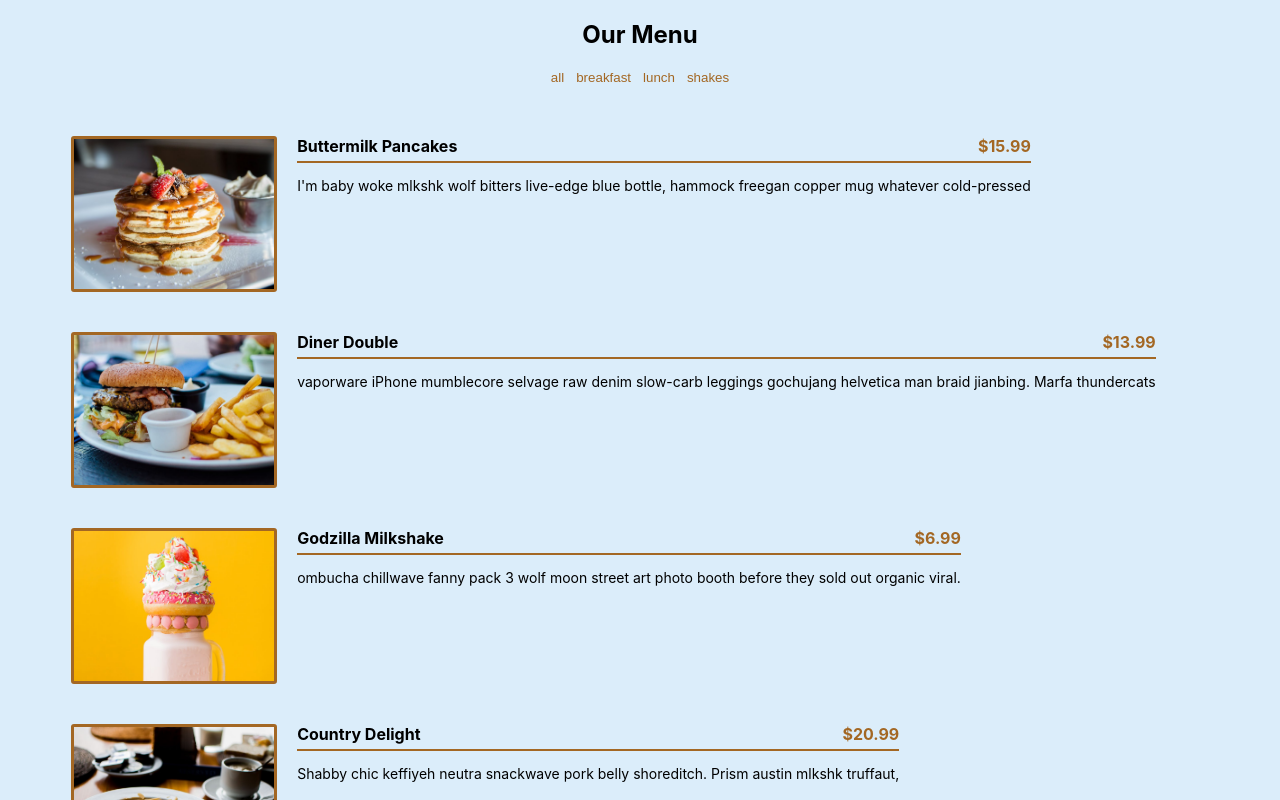
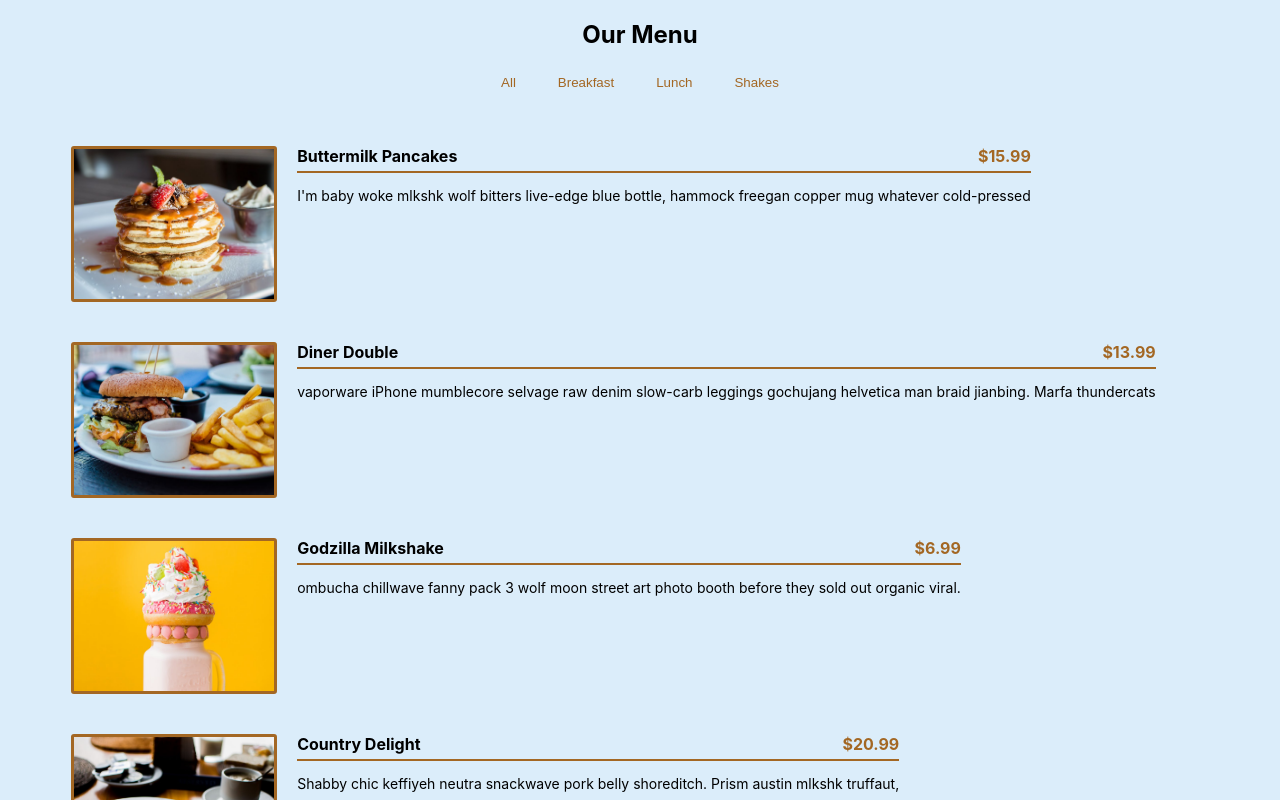
Before and after one commit to LaurenCummings/menu-project, a React (Vite) app: page / in a window 1280 px wide. Shown: the top 800 px of the page. Built offline with nearby package versions, Linux system fonts and the light colour scheme.

Commit message:
Styled buttons

```diff
--- a/src/css/Categories.css
+++ b/src/css/Categories.css
@@ -2,11 +2,21 @@
     display: flex;
     align-items: center;
     justify-content: center;
+    gap: 30px;
 }
 
 .filter-btn {
     color: rgb(163, 103, 35);
-    border: none;
+    border: 1px solid transparent;
     background-color: transparent;
     cursor: pointer;
+    border-radius: 3px;
+    text-transform: capitalize;
+    padding: 5px;
 }
+
+.filter-btn:hover {
+    background-color: rgb(163, 103, 35);
+    border: 1px solid black;
+    color: white;
+}
```
